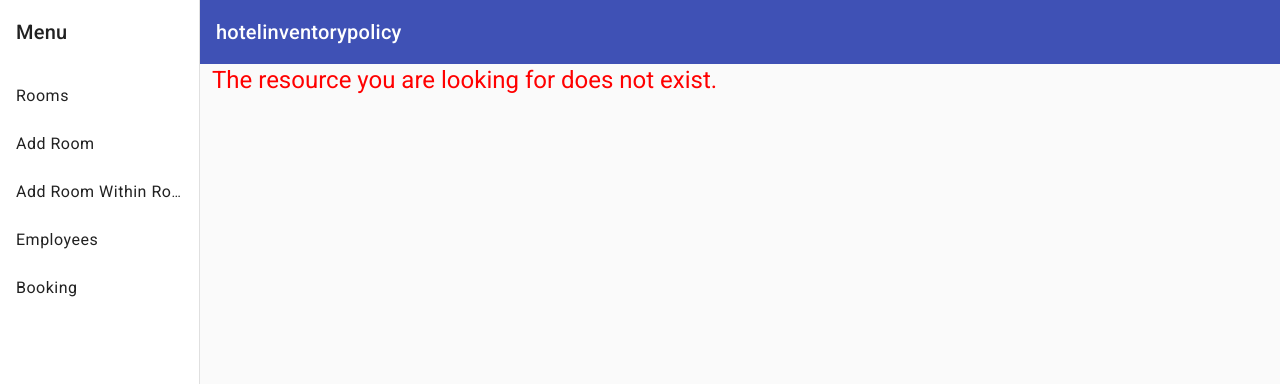
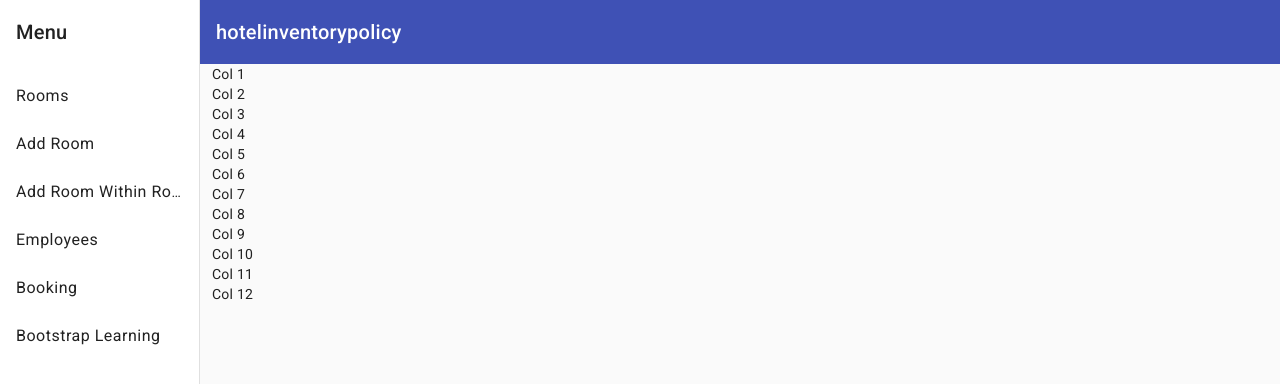
Before and after one commit to ramandeepbhamra/hotelinventorypolicy, an Angular app: page /bootstrap-learning in a window 1280 px wide. Shown: the top 384 px of the page. Built offline with nearby package versions, Linux system fonts and the light colour scheme.

Commit message:
Bootstrap Learning

```diff
--- a/src/app/app-nav/app-nav.component.html
+++ b/src/app/app-nav/app-nav.component.html
@@ -8,6 +8,7 @@
       <a mat-list-item [routerLink]="'/rooms/add-room'">Add Room Within Rooms</a>
       <a mat-list-item [routerLink]="'/employee'">Employees</a>
       <a mat-list-item [routerLink]="'/booking'">Booking</a>
+      <a mat-list-item [routerLink]="'/bootstrap-learning'">Bootstrap Learning</a>
     </mat-nav-list>
   </mat-sidenav>
   <mat-sidenav-content>
--- a/src/app/app-routing.module.ts
+++ b/src/app/app-routing.module.ts
@@ -4,8 +4,10 @@ import { EmployeeComponent } from './employee/employee.component';
 import { NotfoundComponent } from './notfound/notfound.component';
 import { LoginComponent } from './login/login.component';
 import { LoginGuard } from './guards/login.guard';
+import { LearingBootstrapComponent } from './learing-bootstrap/learing-bootstrap.component';
 
 const routes: Routes = [
+  { path: 'bootstrap-learning', component: LearingBootstrapComponent },
   { path: 'employee', component: EmployeeComponent, canActivate: [LoginGuard] },
   { path: 'login', component: LoginComponent },
   {
--- a/src/app/booking/booking.module.ts
+++ b/src/app/booking/booking.module.ts
@@ -13,7 +13,6 @@ import { MatExpansionModule } from '@angular/material/expansion';
 import { MatIconModule } from '@angular/material/icon';
 import { MatCheckboxModule } from '@angular/material/checkbox';
 import { HttpClientModule } from '@angular/common/http';
-import { MatSnackBarModule } from '@angular/material/snack-bar';
 
 @NgModule({
   declarations: [
@@ -31,7 +30,6 @@ import { MatSnackBarModule } from '@angular/material/snack-bar';
     MatExpansionModule,
     MatIconModule,
     MatCheckboxModule,
-    MatSnackBarModule,
     HttpClientModule
   ],
   providers: [
--- /dev/null
+++ b/src/app/learing-bootstrap/learing-bootstrap.component.html
@@ -0,0 +1,89 @@
+<!-- <div class="row">
+    <div class="col">Col 1</div>
+    <div class="col">Col 2</div>
+</div> -->
+<!-- <div class="row">
+    <div class="col-md-8">Col 1</div>
+    <div class="col-md-2">Col 2</div>
+    <div class="col-md-3">Col 3</div>
+</div> -->
+<!-- <div class="row">
+    <div class="col-sm-2 col-md-4 col-lg-6">Col 1</div>
+    <div class="col-sm-2 col-md-4 col-lg-6">Col 2</div>
+</div> -->
+<!-- <div class="row">
+    <div class="col-8 col-sm-6 col-md-4 col-lg-2">Col 1</div>
+    <div class="col-4 col-sm-6 col-md-4 col-lg-2">Col 2</div>
+</div> -->
+<!-- <div class="row">
+    <div class="col-12 col-sm-8 col-md-6 col-lg-4 col-xl-2 col-xxl-1">Col 1</div>
+    <div class="col-12 col-sm-8 col-md-6 col-lg-4 col-xl-2 col-xxl-1">Col 2</div>
+    <div class="col-12 col-sm-8 col-md-6 col-lg-4 col-xl-2 col-xxl-1">Col 3</div>
+    <div class="col-12 col-sm-8 col-md-6 col-lg-4 col-xl-2 col-xxl-1">Col 4</div>
+    <div class="col-12 col-sm-8 col-md-6 col-lg-4 col-xl-2 col-xxl-1">Col 5</div>
+    <div class="col-12 col-sm-8 col-md-6 col-lg-4 col-xl-2 col-xxl-1">Col 6</div>
+    <div class="col-12 col-sm-8 col-md-6 col-lg-4 col-xl-2 col-xxl-1">Col 7</div>
+    <div class="col-12 col-sm-8 col-md-6 col-lg-4 col-xl-2 col-xxl-1">Col 8</div>
+    <div class="col-12 col-sm-8 col-md-6 col-lg-4 col-xl-2 col-xxl-1">Col 9</div>
+    <div class="col-12 col-sm-8 col-md-6 col-lg-4 col-xl-2 col-xxl-1">Col 10</div>
+    <div class="col-12 col-sm-8 col-md-6 col-lg-4 col-xl-2 col-xxl-1">Col 11</div>
+    <div class="col-12 col-sm-8 col-md-6 col-lg-4 col-xl-2 col-xxl-1">Col 12</div>
+</div> -->
+<div class="row">
+    <div class="col-1 col-sm-2 col-md-4 col-lg-6 col-xl-8 col-xxl-12">Col 1</div>
+    <div class="col-1 col-sm-2 col-md-4 col-lg-6 col-xl-8 col-xxl-12">Col 2</div>
+    <div class="col-1 col-sm-2 col-md-4 col-lg-6 col-xl-8 col-xxl-12">Col 3</div>
+    <div class="col-1 col-sm-2 col-md-4 col-lg-6 col-xl-8 col-xxl-12">Col 4</div>
+    <div class="col-1 col-sm-2 col-md-4 col-lg-6 col-xl-8 col-xxl-12">Col 5</div>
+    <div class="col-1 col-sm-2 col-md-4 col-lg-6 col-xl-8 col-xxl-12">Col 6</div>
+    <div class="col-1 col-sm-2 col-md-4 col-lg-6 col-xl-8 col-xxl-12">Col 7</div>
+    <div class="col-1 col-sm-2 col-md-4 col-lg-6 col-xl-8 col-xxl-12">Col 8</div>
+    <div class="col-1 col-sm-2 col-md-4 col-lg-6 col-xl-8 col-xxl-12">Col 9</div>
+    <div class="col-1 col-sm-2 col-md-4 col-lg-6 col-xl-8 col-xxl-12">Col 10</div>
+    <div class="col-1 col-sm-2 col-md-4 col-lg-6 col-xl-8 col-xxl-12">Col 11</div>
+    <div class="col-1 col-sm-2 col-md-4 col-lg-6 col-xl-8 col-xxl-12">Col 12</div>
+</div>
+<!-- <div class="row">
+    <div class="col-sm-6 order-sm-2">Col 1</div>
+    <div class="col-sm-6 order-sm-2">Col 2</div>
+</div>
+<div class="row">
+    <div class="col-sm-6 order-sm-2">Col 1</div>
+    <div class="col-sm-6 order-sm-2">Col 2</div>
+</div>
+<div class="row">
+    <div class="col-sm-6 offset-sm-2">Col 1</div>
+    <div class="col-sm-6 offset-sm-1">Col 2</div>
+</div>
+<div class="row">
+    <div class="col">Col 1</div>
+    <div class="col">Col 2</div>
+    <div class="col">Col 3</div>
+    <div class="col">Col 4</div>
+    <div class="col">Col 5</div>
+    <div class="col">Col 6</div>
+    <div class="col">Col 7</div>
+    <div class="col">Col 8</div>
+    <div class="col">Col 9</div>
+    <div class="col">Col 10</div>
+    <div class="col">Col 11</div>
+    <div class="col">Col 12</div>
+</div> -->
+<!-- <div>
+    <p style="display: block;width: 100px;border: solid 1px;">Lorem Ipsum is simply dummy text of the printing and typesetting industry.</p>
+    <p style="display: block;width: 100px;border: solid 1px;">Lorem Ipsum is simply dummy text of the printing and typesetting industry.</p>
+    <p style="display: block;width: 100px;border: solid 1px;">Lorem Ipsum is simply dummy text of the printing and typesetting industry.</p>
+    <p style="display: block;width: 100px;border: solid 1px;">Lorem Ipsum is simply dummy text of the printing and typesetting industry.</p>
+</div>
+<div>
+    <p style="display: inline;width: 100px;border: solid 1px;">Lorem Ipsum is simply dummy text of the printing and typesetting industry.</p>
+    <p style="display: inline;width: 100px;border: solid 1px;">Lorem Ipsum is simply dummy text of the printing and typesetting industry.</p>
+    <p style="display: inline;width: 100px;border: solid 1px;">Lorem Ipsum is simply dummy text of the printing and typesetting industry.</p>
+    <p style="display: inline;width: 100px;border: solid 1px;">Lorem Ipsum is simply dummy text of the printing and typesetting industry.</p>
+</div>
+<div>
+    <p style="display: inline-block;width: 100px;border: solid 1px;">Lorem Ipsum is simply dummy text of the printing and typesetting industry.</p>
+    <p style="display: inline-block;width: 100px;border: solid 1px;">Lorem Ipsum is simply dummy text of the printing and typesetting industry.</p>
+    <p style="display: inline-block;width: 100px;border: solid 1px;">Lorem Ipsum is simply dummy text of the printing and typesetting industry.</p>
+    <p style="display: inline-block;width: 100px;border: solid 1px;">Lorem Ipsum is simply dummy text of the printing and typesetting industry.</p>
+</div> -->
```
Also changed, not shown: src/app/learing-bootstrap/learing-bootstrap.component.ts (added, +10 -0 lines), src/app/learing-bootstrap/learing-bootstrap.module.ts (added, +15 -0 lines), src/app/learing-bootstrap/learing-bootstrap.component.css (added), 1 other file (tests, documents, lock files or other folders).
